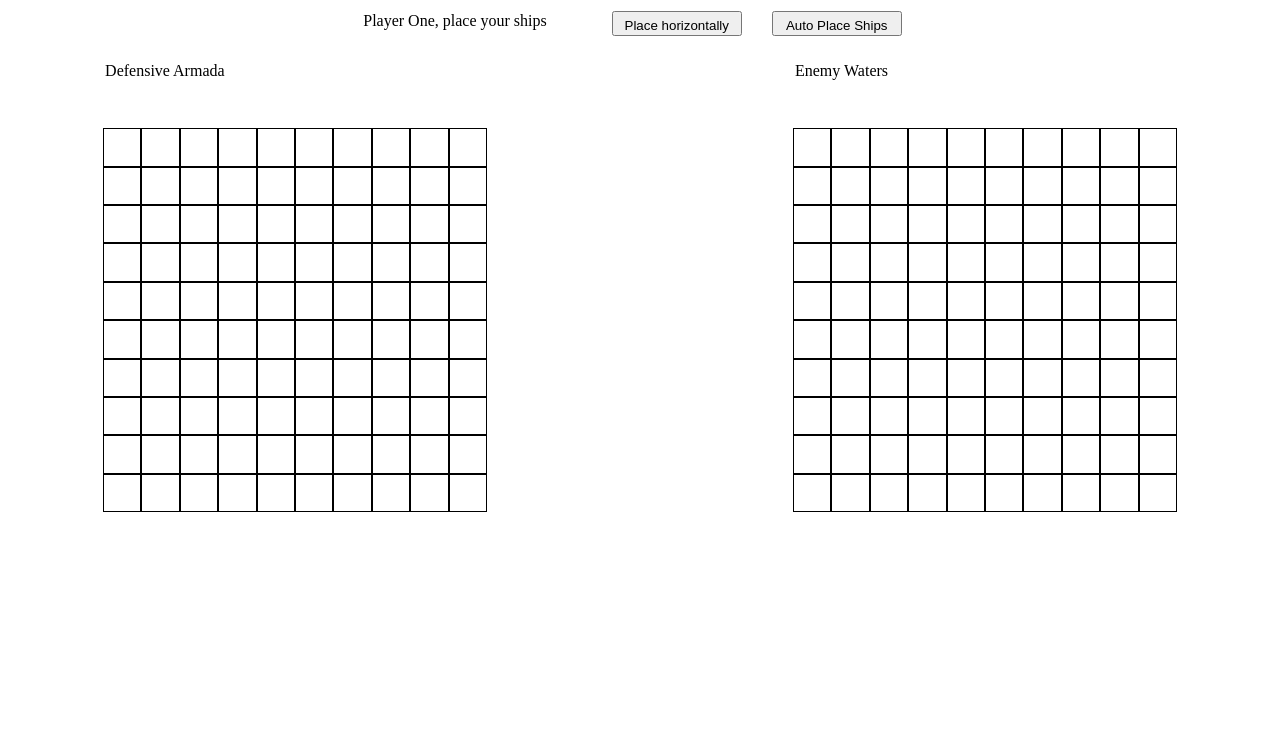
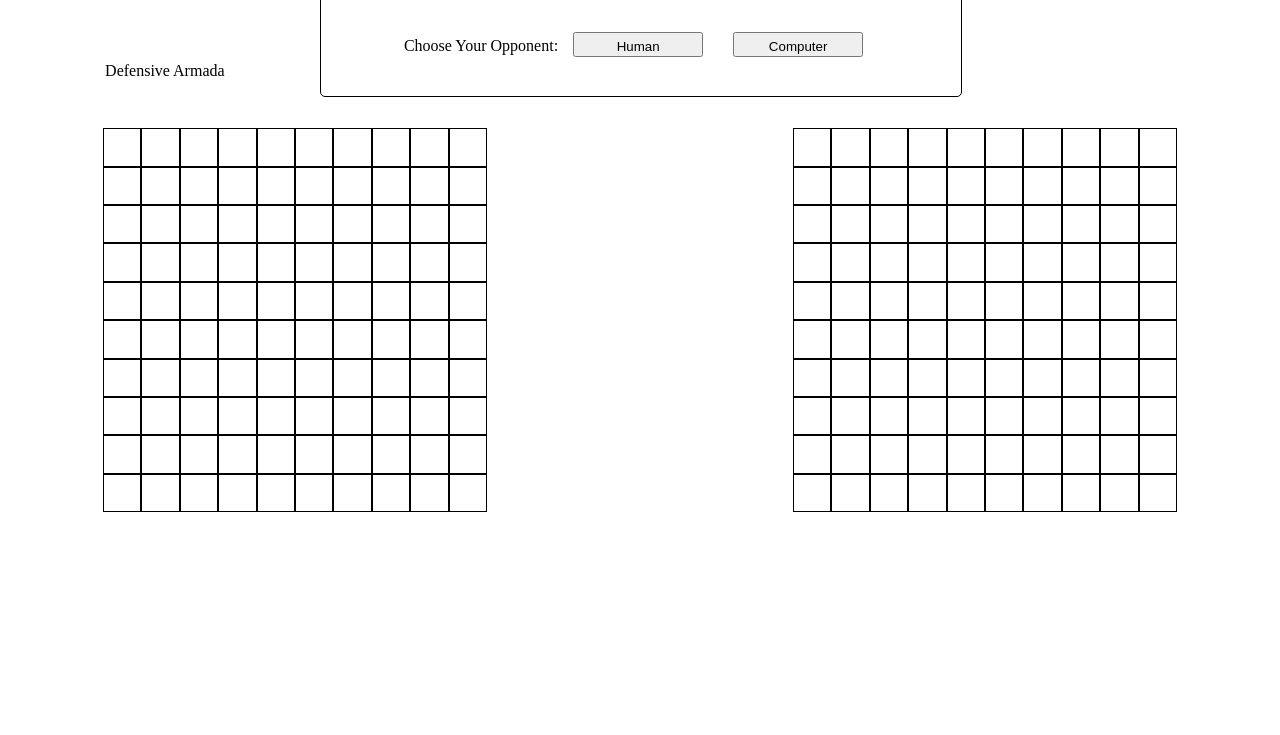
Before and after one commit to cabelstein12/battleship, a website built with webpack: page dist/index.html in a window 1280 px wide. Shown: the part 65-800 px from the top of the page. Built offline with nearby package versions, Linux system fonts and the light colour scheme.

Commit message:
add selection box for choosing opponent

```diff
--- a/src/gameLogic.js
+++ b/src/gameLogic.js
@@ -88,6 +88,6 @@ class GameBoard{
 }
 
 const playerOne = new GameBoard('Player One', 'human');
-const playerTwo = new GameBoard('Player Two', 'computer');
+const playerTwo = new GameBoard('Player Two', undefined);
 
 module.exports = {playerOne, playerTwo};
--- a/src/index.js
+++ b/src/index.js
@@ -6,17 +6,42 @@ function component(){
   let nextPlayer = playerTwo;
   let shipDirection = 'horizontal';
   const currentPlayerID = document.querySelector('#currentPlayerID');
-        currentPlayerID.textContent = `${currentPlayer.name}, place your ships`;
 
   setupPlayerGrids();
   setupPlayerControls();
+  chooseOpponent();
 
   const defenseCoordinates = document.querySelectorAll('#defense .coordinate');
   const attackCoordinates = document.querySelectorAll("#offense .coordinate");
-
   const defenseController = new AbortController();
 
   beginShipFormation(playerOne);
+
+  function chooseOpponent(){
+    const popup = document.createElement('div');
+    popup.setAttribute('id', 'popup');
+    document.body.append(popup);
+
+    const playerSelectDiv = document.createElement('div');
+          playerSelectDiv.setAttribute('id', 'playerQuestion');
+          playerSelectDiv.textContent = 'Choose Your Opponent:';
+          popup.append(playerSelectDiv);
+
+    const humanSelector = document.createElement('button');
+          humanSelector.textContent = 'Human';
+          humanSelector.addEventListener('click', () => {
+            playerTwo.type = 'human';
+            popup.remove();
+          });
+    const computerSelector = document.createElement('button');
+          computerSelector.textContent = 'Computer';
+          computerSelector.addEventListener('click', () => {
+            playerTwo.type = 'computer';
+            popup.remove();
+          });
+    playerSelectDiv.append(humanSelector);
+    playerSelectDiv.append(computerSelector);
+  };
 
   function createGrid(parent){
       const coordinateContainer = document.createElement('div');
@@ -45,6 +70,7 @@ function component(){
           directionButton.textContent = `Place ${shipDirection}ly`;
           directionButton.addEventListener('click', changeShipDirection);
     playerInfo.append(directionButton);
+
     const autoDeployShipsButton = document.createElement('button');
           autoDeployShipsButton.textContent = 'Auto Place Ships';
           autoDeployShipsButton.classList.add('setupButton');
@@ -54,7 +80,7 @@ function component(){
             document.getElementById('currentPlayerID').textContent = `${currentPlayer.name}, click anywhere on your grid to confirm`;
           });
     playerInfo.append(autoDeployShipsButton);
-  }
+  };
 
   function generateDefenseGrid(player){
     const defenseGrid = document.querySelector('#defense .grid');
--- a/src/style.css
+++ b/src/style.css
@@ -104,3 +104,17 @@ button{
     height: 25px;
     width: 130px;
 }
+
+#popup {
+    position: fixed;
+    border: 1px solid black;
+    border-radius: 5px;
+    background-color: white;
+    width: 50%;
+    height: 13%;
+    top: 7%;
+    left: 25%;
+    display: flex;
+    justify-content: center;
+    align-items: center;
+}
```
